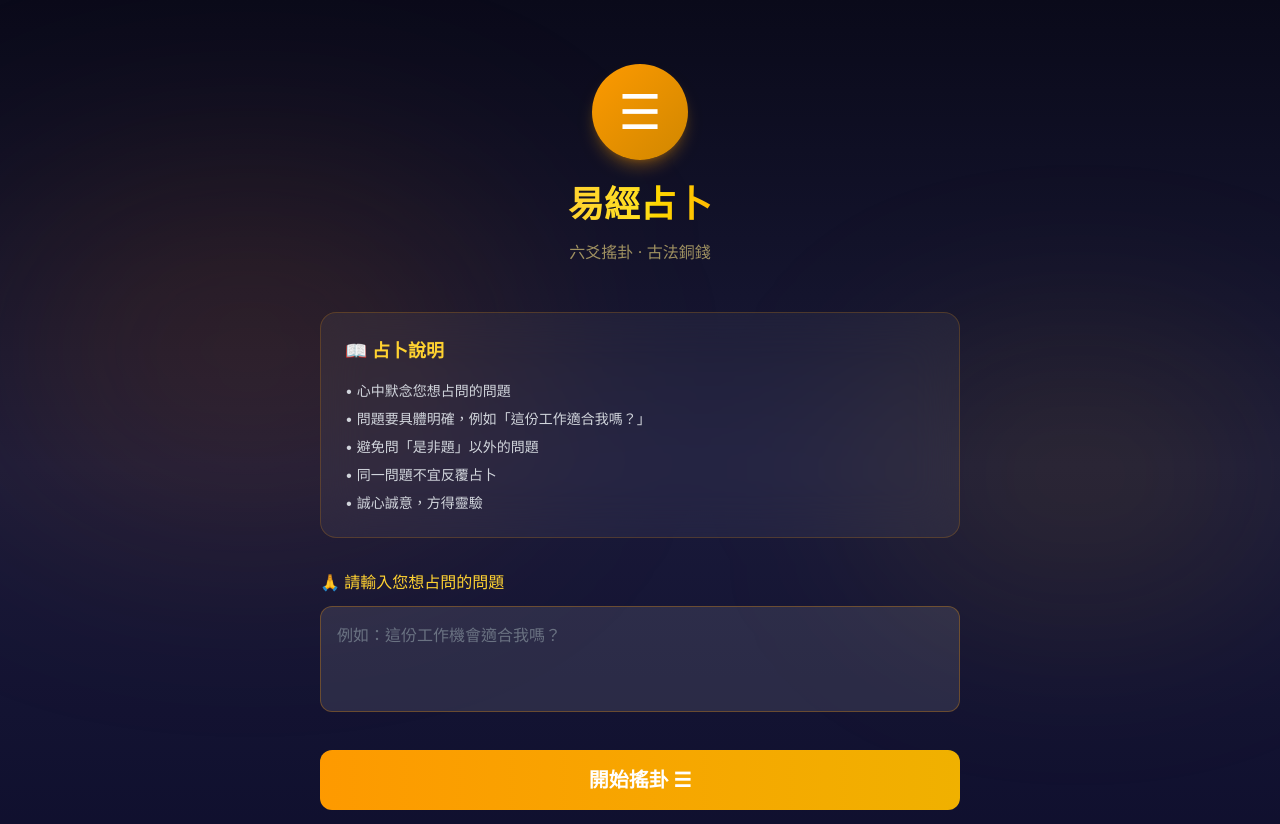
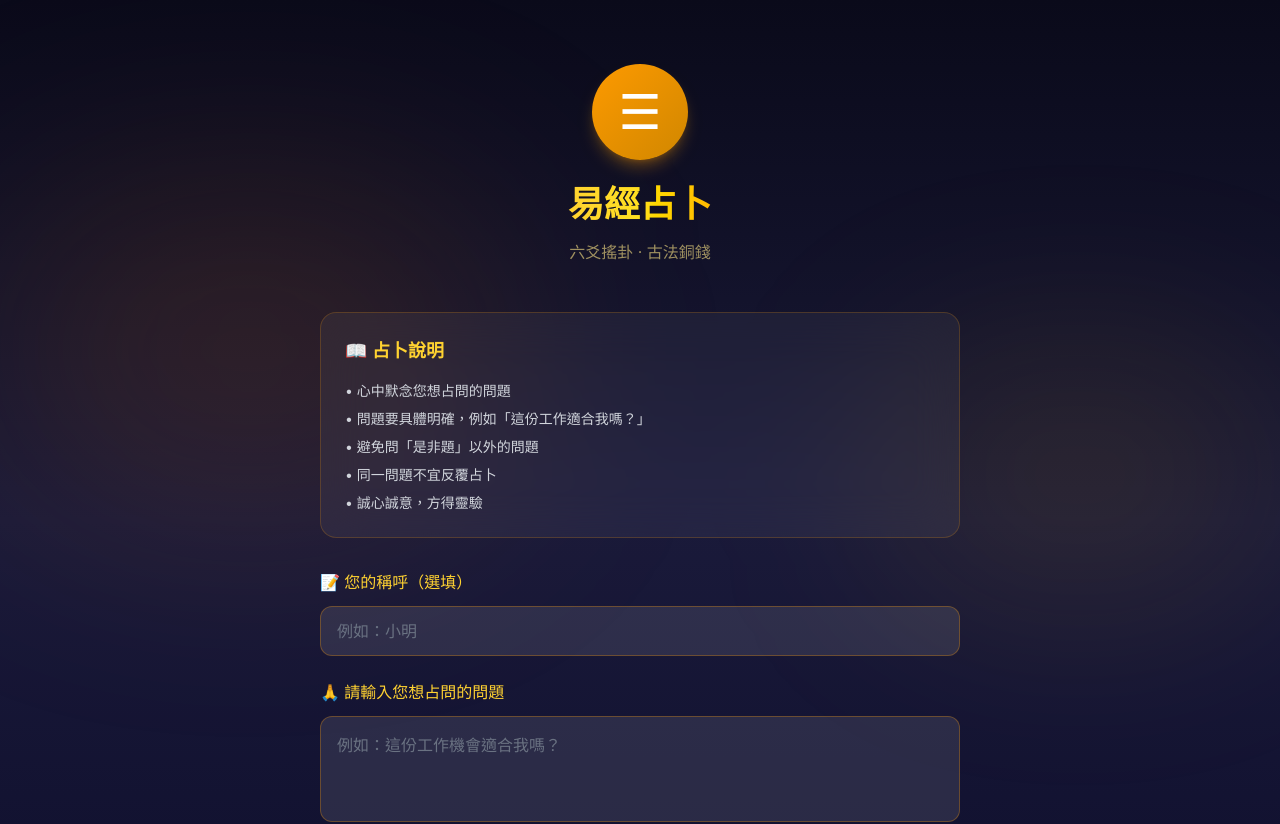
Before and after one commit to hchiachi6753-coder/jgeizhun, a Next.js app: page /yijing in a window 1280 px wide. Shown: the top 824 px of the page. Built offline with nearby package versions, Linux system fonts and the light colour scheme.

Commit message:
feat: 易經占卜加上稱呼欄位

```diff
--- a/src/app/yijing/page.tsx
+++ b/src/app/yijing/page.tsx
@@ -6,6 +6,7 @@ import { logUsage } from '@/lib/usage-logger';
 
 export default function YijingPage() {
   const router = useRouter();
+  const [name, setName] = useState('');
   const [question, setQuestion] = useState('');
 
   const handleStart = () => {
@@ -13,10 +14,11 @@ export default function YijingPage() {
       alert('請輸入您想占問的問題');
       return;
     }
-    // 記錄到 Google Sheet（易經沒有生辰，只有問題）
-    logUsage('易經', '填寫資料', question);
-    // 將問題存到 sessionStorage，傳到搖卦頁面
+    // 記錄到 Google Sheet（易經沒有生辰，只有問題和稱呼）
+    logUsage('易經', '填寫資料', question, { name });
+    // 將問題和稱呼存到 sessionStorage，傳到搖卦頁面
     sessionStorage.setItem('yijing_question', question);
+    sessionStorage.setItem('yijing_name', name);
     router.push('/yijing/shake');
   };
 
@@ -54,6 +56,20 @@ export default function YijingPage() {
           </ul>
         </div>
 
+        {/* 稱呼 */}
+        <div className="mb-6">
+          <label className="block text-amber-300 mb-3 font-medium">
+            📝 您的稱呼（選填）
+          </label>
+          <input
+            type="text"
+            value={name}
+            onChange={(e) => setName(e.target.value)}
+            placeholder="例如：小明"
+            className="w-full px-4 py-3 bg-white/10 border border-amber-500/30 rounded-xl text-white placeholder-gray-500 focus:outline-none focus:ring-2 focus:ring-amber-500"
+          />
+        </div>
+
         {/* 輸入問題 */}
         <div className="mb-8">
           <label className="block text-amber-300 mb-3 font-medium">
```
